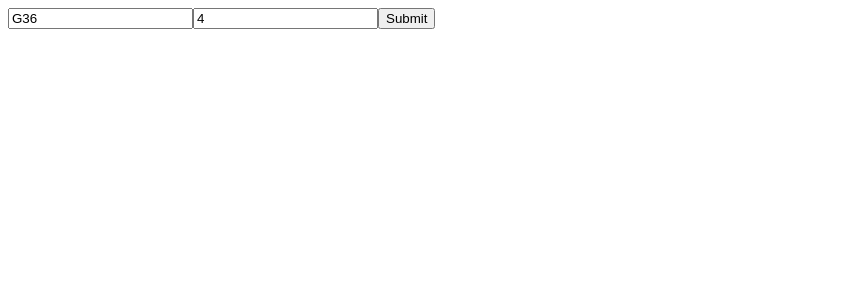
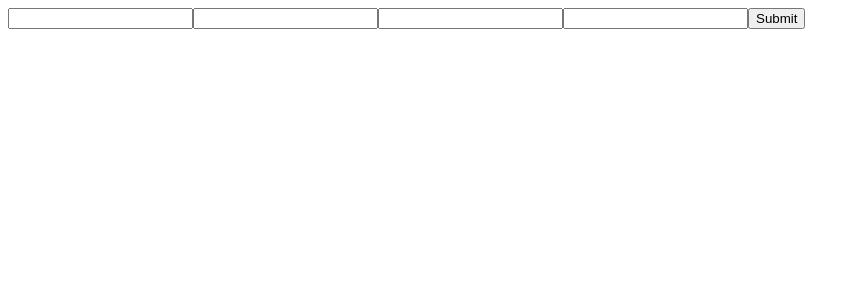
Before and after one commit to reyeskevin9767/personal-project-01, a React (Create React App) app in the folder gfl/: page / in a window 1280 px wide. Shown: the top 300 px of the page, without its empty margins (0-860 px from the left). Built offline with nearby package versions, Linux system fonts and the light colour scheme.

Commit message:
create searchbar component

```diff
--- a/gfl/src/App.js
+++ b/gfl/src/App.js
@@ -1,61 +1,34 @@
-import React, { useState, useReducer } from 'react';
+import React, { useState } from 'react';
 import { dolls } from 'girlsfrontline-core';
+import SearchBar from './components/SearchBar';
 
 const App = () => {
-  const onInput = (name, level) => {
+
+  // Get info about current T-Doll stats and overall info about T-Doll
+  const [dollStats, setDollStats] = useState({});
+  const [dollInfo, setDollInfo] = useState({});
+
+  // Pass down onFormSubmit to SearchBar to pass info to other components
+  const onFormSubmit = (name, level, favor, dummyLink) => {
     const doll = dolls.find(({ codename }) => codename === name);
 
-    doll.level = 1;
-    doll.favor = 0;
-    doll.dummyLink= 1;
-    console.log(doll.stats);
+    // Current T-Doll Stats
+    doll.level = level;
+    doll.favor = favor;
+    doll.dummyLink = dummyLink;
 
-    setdollInfo(doll);
+    // Storing T-Doll Info
+    setDollInfo(doll);
+    setDollStats(doll.stats);
   };
 
-  const onSubmit = (event) => {
-    event.preventDefault();
-    onInput(userInput.dollName, parseInt(userInput.dollLevel));
-  };
-
-  const [userInput, setUserInput] = useReducer(
-    (state, newState) => ({ ...state, ...newState }),
-    {
-      dollName: 'G36',
-      dollLevel: '4',
-    }
-  );
-
-  const handleChange = (evt) => {
-    const name = evt.target.name;
-    const newValue = evt.target.value;
-
-    setUserInput({ [name]: newValue });
-  };
-
-  const [dollInfo, setdollInfo] = useState({});
-
   console.log(dollInfo);
+  console.log(dollStats);
 
   return (
     <div>
-      <form onSubmit={onSubmit}>
-        <label>
-          <input
-            onChange={handleChange}
-            name="dollName"
-            value={userInput.dollName}
-          />
-        </label>
-        <label>
-          <input
-            onChange={handleChange}
-            name="dollLevel"
-            value={userInput.dollLevel}
-          />
-        </label>
-        <button type="submit">Submit</button>
-      </form>
+
+      <SearchBar onFormSubmit={onFormSubmit} />
     </div>
   );
 };
--- /dev/null
+++ b/gfl/src/components/SearchBar.js
@@ -0,0 +1,77 @@
+import React, { useReducer } from 'react';
+
+const SearchBar = ({ onFormSubmit }) => {
+  // Setting up hooks for multiple inputs for form
+  // Name -> T-Doll's Name
+  // Level -> Currrent Level of T-Doll
+  // Friend -> Friendship Level with T-Doll
+  // Dummy Link -> Number of Support Units for T-Doll
+  const [userInput, setUserInput] = useReducer(
+    (state, newState) => ({ ...state, ...newState }),
+    {
+      dollName: '',
+      dollLevel: '',
+      dollFriend: '',
+      dollDummyLink: '',
+    }
+  );
+
+  // When the form is submit, run onFormSubmit from App Component
+  const onSubmit = (event) => {
+    event.preventDefault();
+
+    onFormSubmit(
+      userInput.dollName,
+      parseInt(userInput.dollLevel),
+      parseInt(userInput.dollFriend),
+      parseInt(userInput.dollDummyLink)
+    );
+  };
+
+  // Used to handle multiple inputs in form
+  const handleChange = (event) => {
+    const name = event.target.name;
+    const newValue = event.target.value;
+
+    // Setting value to object key(name) in userInput
+    setUserInput({ [name]: newValue });
+  };
+
+  return (
+    <div>
+      <form onSubmit={onSubmit}>
+        <label>
+          <input
+            onChange={handleChange}
+            name="dollName"
+            value={userInput.dollName}
+          />
+        </label>
+        <label>
+          <input
+            onChange={handleChange}
+            name="dollLevel"
+            value={userInput.dollLevel}
+          />
+        </label>
+        <label>
+          <input
+            onChange={handleChange}
+            name="dollFriend"
+            value={userInput.dollFriend}
+          />
+        </label>
+        <label>
+          <input
+            onChange={handleChange}
+            name="dollDummyLink"
+            value={userInput.dollDummyLink}
+          />
+        </label>
+        <button type="submit">Submit</button>
+      </form>
+    </div>
+  );
+};
+
+export default SearchBar;
```
Also changed, not shown: 1 other file (tests, documents, lock files or other folders).
